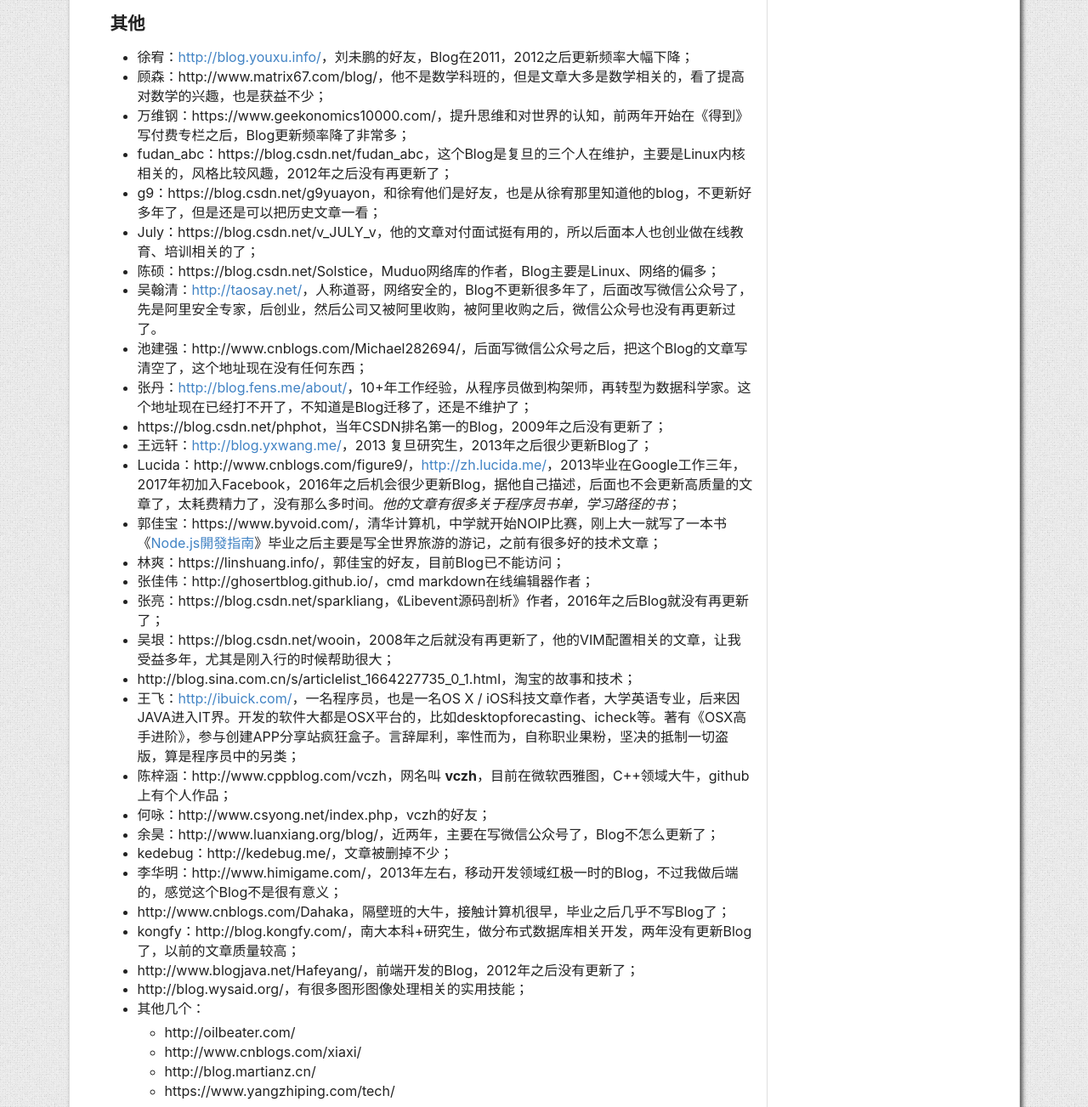
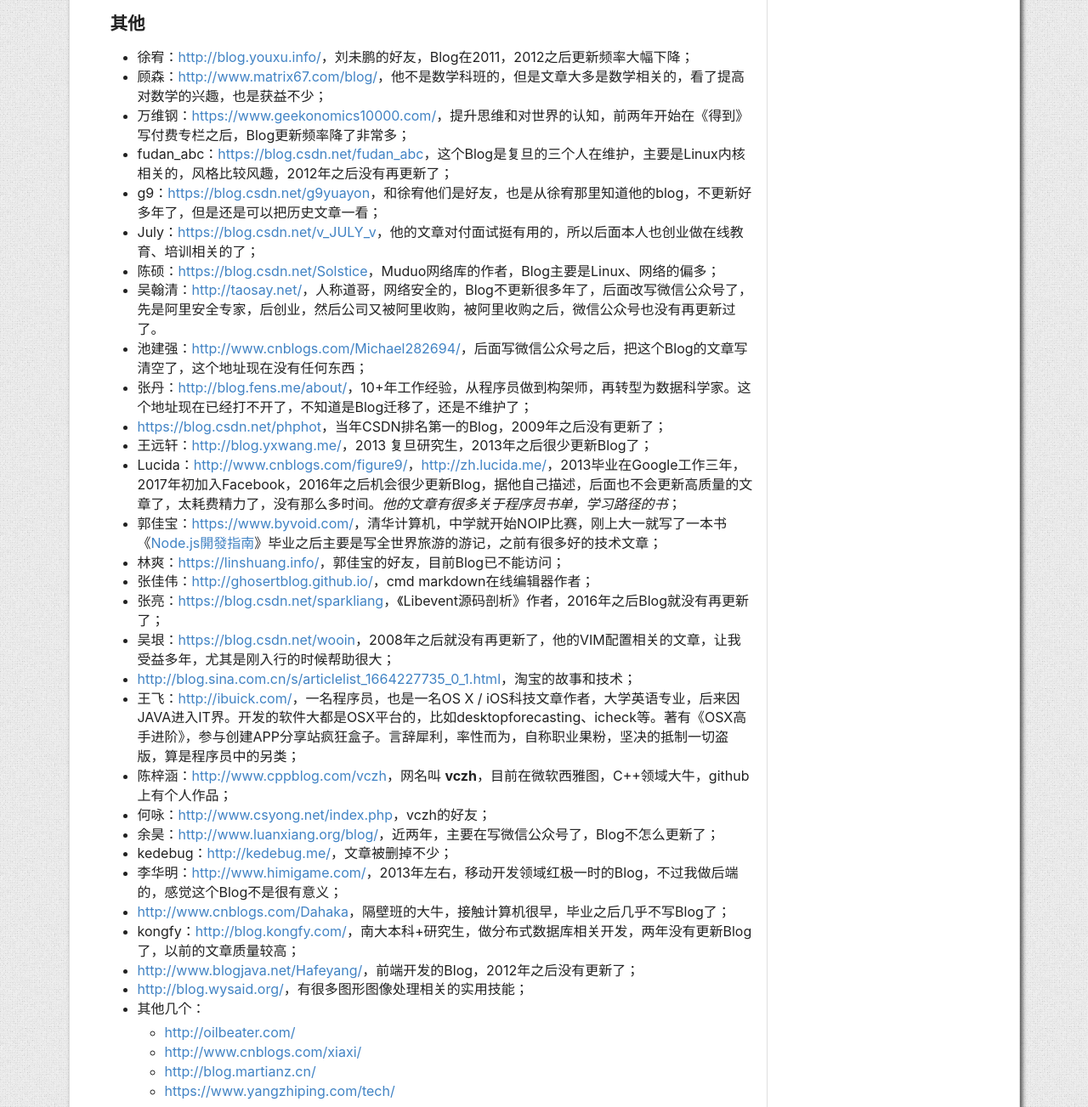
Before and after one commit to kk-mood/blog2, a plain HTML site: page posts/2018-06-08-the-blogs-i-read-in-those-years/index.html in a window 1280 px wide. Shown: the part 940-2243 px from the top of the page at 85% size. Drawn offline with nearby package versions, Linux system fonts and the light colour scheme; some packages are replaced by stand-ins of ours; a web font is replaced by a local one.

Commit message:
fix updatetime

```diff
--- a/posts/2018-06-08-the-blogs-i-read-in-those-years/index.html
+++ b/posts/2018-06-08-the-blogs-i-read-in-those-years/index.html
@@ -62,7 +62,7 @@
               <section class="twelve wide column">
                 <h2 id="序">序</h2>
                 <p>近期发现自己已经很久很久没有写过文章，其中包括公开的和非公开的Blog，于是自己去翻了以前很多关注的人的Blog，发现也已经有很大一部分没有更新了，遂有了本文，梳理一下自己那些年关注过并且现在已经不再更新的Blog。</p>
-                <p>我是从2009年下半年<sup>1</sup>开始看Blog的<sup><a href="#fn:1" name="fnref:1">1</a></sup>，一直保持较高频率的时间看了4年，是这些Blog的文章伴随了我的成长，一路走来。</p>
+                <p>我是从2009年下半年开始看Blog的<sup><a href="#fn:1" name="fnref:1">1</a></sup>，一直保持较高频率的时间看了4年，是这些Blog的文章伴随了我的成长，一路走来。</p>
                 <h2 id="技术类blog">技术类Blog</h2>
                 <h3 id="刘未鹏">刘未鹏</h3>
                 <p>在我这里，刘未鹏是对我影响最大的，他的文章，涵盖了技术（计算机系统、算法、编程、机器学习）、心智思维、数学这些领域，常常有跨领域的交叉解释。读他的文章，对我的心智和思维提升很多。</p>
@@ -78,40 +78,40 @@
                 <h3 id="其他">其他</h3>
                 <ul>
                 <li>徐宥：<a href="http://blog.youxu.info/" class="uri">http://blog.youxu.info/</a>，刘未鹏的好友，Blog在2011，2012之后更新频率大幅下降；</li>
-                <li>顾森：http://www.matrix67.com/blog/，他不是数学科班的，但是文章大多是数学相关的，看了提高对数学的兴趣，也是获益不少；</li>
-                <li>万维钢：https://www.geekonomics10000.com/，提升思维和对世界的认知，前两年开始在《得到》写付费专栏之后，Blog更新频率降了非常多；</li>
-                <li>fudan_abc：https://blog.csdn.net/fudan_abc，这个Blog是复旦的三个人在维护，主要是Linux内核相关的，风格比较风趣，2012年之后没有再更新了；</li>
-                <li>g9：https://blog.csdn.net/g9yuayon，和徐宥他们是好友，也是从徐宥那里知道他的blog，不更新好多年了，但是还是可以把历史文章一看；</li>
-                <li>July：https://blog.csdn.net/v_JULY_v，他的文章对付面试挺有用的，所以后面本人也创业做在线教育、培训相关的了；</li>
-                <li>陈硕：https://blog.csdn.net/Solstice，Muduo网络库的作者，Blog主要是Linux、网络的偏多；</li>
+                <li>顾森：<a href="http://www.matrix67.com/blog/" class="uri">http://www.matrix67.com/blog/</a>，他不是数学科班的，但是文章大多是数学相关的，看了提高对数学的兴趣，也是获益不少；</li>
+                <li>万维钢：<a href="https://www.geekonomics10000.com/" class="uri">https://www.geekonomics10000.com/</a>，提升思维和对世界的认知，前两年开始在《得到》写付费专栏之后，Blog更新频率降了非常多；</li>
+                <li>fudan_abc：<a href="https://blog.csdn.net/fudan_abc" class="uri">https://blog.csdn.net/fudan_abc</a>，这个Blog是复旦的三个人在维护，主要是Linux内核相关的，风格比较风趣，2012年之后没有再更新了；</li>
+                <li>g9：<a href="https://blog.csdn.net/g9yuayon" class="uri">https://blog.csdn.net/g9yuayon</a>，和徐宥他们是好友，也是从徐宥那里知道他的blog，不更新好多年了，但是还是可以把历史文章一看；</li>
+                <li>July：<a href="https://blog.csdn.net/v_JULY_v" class="uri">https://blog.csdn.net/v_JULY_v</a>，他的文章对付面试挺有用的，所以后面本人也创业做在线教育、培训相关的了；</li>
+                <li>陈硕：<a href="https://blog.csdn.net/Solstice" class="uri">https://blog.csdn.net/Solstice</a>，Muduo网络库的作者，Blog主要是Linux、网络的偏多；</li>
                 <li>吴翰清：<a href="http://taosay.net/" class="uri">http://taosay.net/</a>，人称道哥，网络安全的，Blog不更新很多年了，后面改写微信公众号了，先是阿里安全专家，后创业，然后公司又被阿里收购，被阿里收购之后，微信公众号也没有再更新过了。</li>
-                <li>池建强：http://www.cnblogs.com/Michael282694/，后面写微信公众号之后，把这个Blog的文章写清空了，这个地址现在没有任何东西；</li>
+                <li>池建强：<a href="http://www.cnblogs.com/Michael282694/" class="uri">http://www.cnblogs.com/Michael282694/</a>，后面写微信公众号之后，把这个Blog的文章写清空了，这个地址现在没有任何东西；</li>
                 <li>张丹：<a href="http://blog.fens.me/about/" class="uri">http://blog.fens.me/about/</a>，10+年工作经验，从程序员做到构架师，再转型为数据科学家。这个地址现在已经打不开了，不知道是Blog迁移了，还是不维护了；</li>
-                <li>https://blog.csdn.net/phphot，当年CSDN排名第一的Blog，2009年之后没有更新了；</li>
+                <li><a href="https://blog.csdn.net/phphot" class="uri">https://blog.csdn.net/phphot</a>，当年CSDN排名第一的Blog，2009年之后没有更新了；</li>
                 <li>王远轩：<a href="http://blog.yxwang.me/" class="uri">http://blog.yxwang.me/</a>，2013 复旦研究生，2013年之后很少更新Blog了；</li>
-                <li>Lucida：http://www.cnblogs.com/figure9/，<a href="http://zh.lucida.me/" class="uri">http://zh.lucida.me/</a>，2013毕业在Google工作三年，2017年初加入Facebook，2016年之后机会很少更新Blog，据他自己描述，后面也不会更新高质量的文章了，太耗费精力了，没有那么多时间。<em>他的文章有很多关于程序员书单，学习路径的书</em>；</li>
-                <li>郭佳宝：https://www.byvoid.com/，清华计算机，中学就开始NOIP比赛，刚上大一就写了一本书《<a href="https://www.byvoid.com/zht/project/node">Node.js開發指南</a>》毕业之后主要是写全世界旅游的游记，之前有很多好的技术文章；</li>
-                <li>林爽：https://linshuang.info/，郭佳宝的好友，目前Blog已不能访问；</li>
-                <li>张佳伟：http://ghosertblog.github.io/，cmd markdown在线编辑器作者；</li>
-                <li>张亮：https://blog.csdn.net/sparkliang，《Libevent源码剖析》作者，2016年之后Blog就没有再更新了；</li>
-                <li>吴垠：https://blog.csdn.net/wooin，2008年之后就没有再更新了，他的VIM配置相关的文章，让我受益多年，尤其是刚入行的时候帮助很大；</li>
-                <li>http://blog.sina.com.cn/s/articlelist_1664227735_0_1.html，淘宝的故事和技术；</li>
+                <li>Lucida：<a href="http://www.cnblogs.com/figure9/" class="uri">http://www.cnblogs.com/figure9/</a>，<a href="http://zh.lucida.me/" class="uri">http://zh.lucida.me/</a>，2013毕业在Google工作三年，2017年初加入Facebook，2016年之后机会很少更新Blog，据他自己描述，后面也不会更新高质量的文章了，太耗费精力了，没有那么多时间。<em>他的文章有很多关于程序员书单，学习路径的书</em>；</li>
+                <li>郭佳宝：<a href="https://www.byvoid.com/" class="uri">https://www.byvoid.com/</a>，清华计算机，中学就开始NOIP比赛，刚上大一就写了一本书《<a href="https://www.byvoid.com/zht/project/node">Node.js開發指南</a>》毕业之后主要是写全世界旅游的游记，之前有很多好的技术文章；</li>
+                <li>林爽：<a href="https://linshuang.info/" class="uri">https://linshuang.info/</a>，郭佳宝的好友，目前Blog已不能访问；</li>
+                <li>张佳伟：<a href="http://ghosertblog.github.io/" class="uri">http://ghosertblog.github.io/</a>，cmd markdown在线编辑器作者；</li>
+                <li>张亮：<a href="https://blog.csdn.net/sparkliang" class="uri">https://blog.csdn.net/sparkliang</a>，《Libevent源码剖析》作者，2016年之后Blog就没有再更新了；</li>
+                <li>吴垠：<a href="https://blog.csdn.net/wooin" class="uri">https://blog.csdn.net/wooin</a>，2008年之后就没有再更新了，他的VIM配置相关的文章，让我受益多年，尤其是刚入行的时候帮助很大；</li>
+                <li><a href="http://blog.sina.com.cn/s/articlelist_1664227735_0_1.html" class="uri">http://blog.sina.com.cn/s/articlelist_1664227735_0_1.html</a>，淘宝的故事和技术；</li>
                 <li>王飞：<a href="http://ibuick.com/" class="uri">http://ibuick.com/</a>，一名程序员，也是一名OS X / iOS科技文章作者，大学英语专业，后来因JAVA进入IT界。开发的软件大都是OSX平台的，比如desktopforecasting、icheck等。著有《OSX高手进阶》，参与创建APP分享站疯狂盒子。言辞犀利，率性而为，自称职业果粉，坚决的抵制一切盗版，算是程序员中的另类；</li>
-                <li>陈梓涵：http://www.cppblog.com/vczh，网名叫 <strong>vczh</strong>，目前在微软西雅图，C++领域大牛，github上有个人作品；</li>
-                <li>何咏：http://www.csyong.net/index.php，vczh的好友；</li>
-                <li>余昊：http://www.luanxiang.org/blog/，近两年，主要在写微信公众号了，Blog不怎么更新了；</li>
-                <li>kedebug：http://kedebug.me/，文章被删掉不少；</li>
-                <li>李华明：http://www.himigame.com/，2013年左右，移动开发领域红极一时的Blog，不过我做后端的，感觉这个Blog不是很有意义；</li>
-                <li>http://www.cnblogs.com/Dahaka，隔壁班的大牛，接触计算机很早，毕业之后几乎不写Blog了；</li>
-                <li>kongfy：http://blog.kongfy.com/，南大本科+研究生，做分布式数据库相关开发，两年没有更新Blog了，以前的文章质量较高；</li>
-                <li>http://www.blogjava.net/Hafeyang/，前端开发的Blog，2012年之后没有更新了；</li>
-                <li>http://blog.wysaid.org/，有很多图形图像处理相关的实用技能；</li>
+                <li>陈梓涵：<a href="http://www.cppblog.com/vczh" class="uri">http://www.cppblog.com/vczh</a>，网名叫 <strong>vczh</strong>，目前在微软西雅图，C++领域大牛，github上有个人作品；</li>
+                <li>何咏：<a href="http://www.csyong.net/index.php" class="uri">http://www.csyong.net/index.php</a>，vczh的好友；</li>
+                <li>余昊：<a href="http://www.luanxiang.org/blog/" class="uri">http://www.luanxiang.org/blog/</a>，近两年，主要在写微信公众号了，Blog不怎么更新了；</li>
+                <li>kedebug：<a href="http://kedebug.me/" class="uri">http://kedebug.me/</a>，文章被删掉不少；</li>
+                <li>李华明：<a href="http://www.himigame.com/" class="uri">http://www.himigame.com/</a>，2013年左右，移动开发领域红极一时的Blog，不过我做后端的，感觉这个Blog不是很有意义；</li>
+                <li><a href="http://www.cnblogs.com/Dahaka" class="uri">http://www.cnblogs.com/Dahaka</a>，隔壁班的大牛，接触计算机很早，毕业之后几乎不写Blog了；</li>
+                <li>kongfy：<a href="http://blog.kongfy.com/" class="uri">http://blog.kongfy.com/</a>，南大本科+研究生，做分布式数据库相关开发，两年没有更新Blog了，以前的文章质量较高；</li>
+                <li><a href="http://www.blogjava.net/Hafeyang/" class="uri">http://www.blogjava.net/Hafeyang/</a>，前端开发的Blog，2012年之后没有更新了；</li>
+                <li><a href="http://blog.wysaid.org/" class="uri">http://blog.wysaid.org/</a>，有很多图形图像处理相关的实用技能；</li>
                 <li>其他几个：
                 <ul>
-                <li>http://oilbeater.com/</li>
-                <li>http://www.cnblogs.com/xiaxi/</li>
-                <li>http://blog.martianz.cn/</li>
-                <li>https://www.yangzhiping.com/tech/</li>
+                <li><a href="http://oilbeater.com/" class="uri">http://oilbeater.com/</a></li>
+                <li><a href="http://www.cnblogs.com/xiaxi/" class="uri">http://www.cnblogs.com/xiaxi/</a></li>
+                <li><a href="http://blog.martianz.cn/" class="uri">http://blog.martianz.cn/</a></li>
+                <li><a href="https://www.yangzhiping.com/tech/" class="uri">https://www.yangzhiping.com/tech/</a></li>
                 </ul></li>
                 </ul>
                 <h2 id="非技术类blog">非技术类Blog</h2>
@@ -121,9 +121,9 @@
                 <p>CSDN主页：<a href="http://blog.csdn.net/hitetoshi" class="uri">http://blog.csdn.net/hitetoshi</a>，已经被封了。</p>
                 <h3 id="其他-1">其他</h3>
                 <ul>
-                <li>norains：https://blog.csdn.net/norains，小说《<a href="https://book.douban.com/subject/24696924/">一个程序员的奋斗史</a>》的作者，主页搞WinCE相关开发，小说连载完成后，再也没有更新了；</li>
-                <li>王信文：http://verypig.com/，创办的莉莉丝，手游《刀塔传奇》火了之后，Blog再也没有更新了；</li>
-                <li>陈小花：http://chenxiaohua.net/，王信文的老婆，Blog也几年没更新，偶尔写篇文章，当然现在早就转移到微信公众号写文章了，婚前的文章挺好的，婚后的文章，主题变了，看得少了；</li>
+                <li>norains：<a href="https://blog.csdn.net/norains" class="uri">https://blog.csdn.net/norains</a>，小说《<a href="https://book.douban.com/subject/24696924/">一个程序员的奋斗史</a>》的作者，主要搞WinCE相关开发，小说连载完成后，再也没有更新了；</li>
+                <li>王信文：<a href="http://verypig.com/" class="uri">http://verypig.com/</a>，创办的莉莉丝，手游《刀塔传奇》火了之后，Blog再也没有更新了；</li>
+                <li>陈小花：<a href="http://chenxiaohua.net/" class="uri">http://chenxiaohua.net/</a>，王信文的老婆，Blog也几年没更新，偶尔写篇文章，当然现在早就转移到微信公众号写文章了，婚前的文章挺好的，婚后的文章，主题变了，看得少了；</li>
                 </ul>
                 <h2 id="尾">尾</h2>
                 <p>上面列的都是曾经我看过优质并且更新的Blog，如今都不怎么更新了，还有一些遗漏的，不过不想花更多的精力去补全了。很多人不写了，大概有如下几点原因：</p>
@@ -160,7 +160,7 @@
                 <div class="ui small header">
                   Updated
                 </div>
-                <date>2016-06-10</date>
+                <date>2018-06-10</date>
                 <div class="ui small header">
                   Category
                 </div>
```
Also changed, not shown: atom.xml (+34 -34 lines), index.html (+1 -1 lines).
